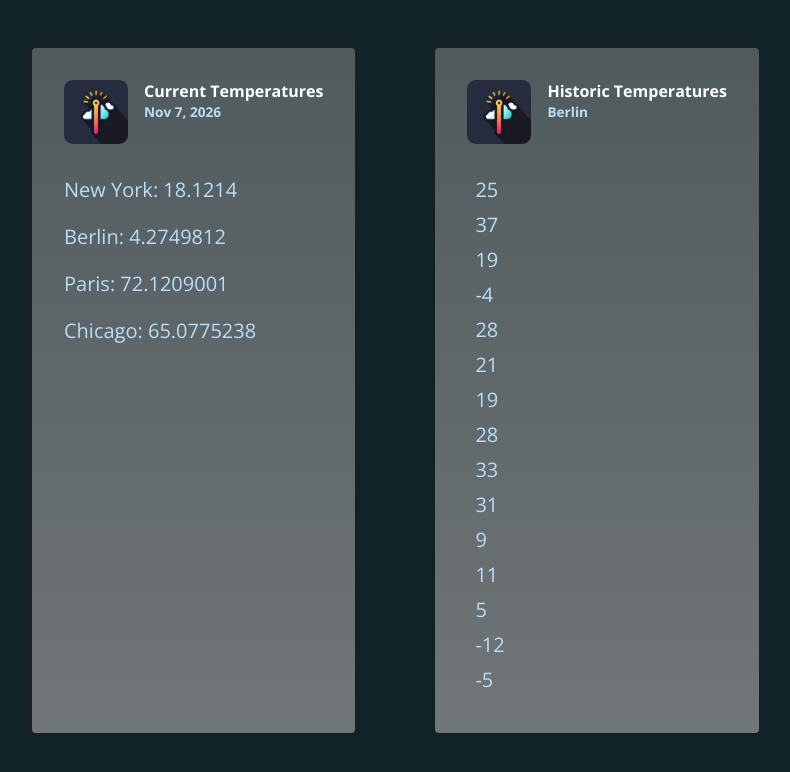
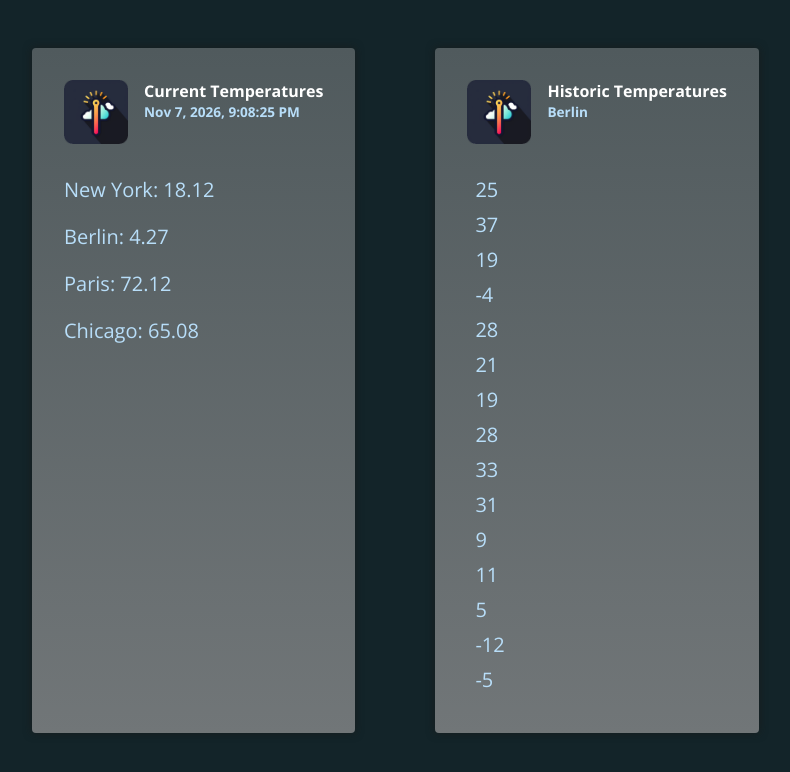
Before and after one commit to L1ndseyHerman/temperature-app, an Angular app: page / in a window 1280 px wide. Shown: the top 772 px of the page, without its empty margins (168-958 px from the left). Built offline with nearby package versions, Linux system fonts and the light colour scheme.

Commit message:
Caught up thru vid 166: More Built-in Pipes Examples

```diff
--- a/src/app/app.component.html
+++ b/src/app/app.component.html
@@ -4,13 +4,13 @@
       <img src="temp-icon.png" alt="Thermometer icon" />
       <div>
         <h2>Current Temperatures</h2>
-        <p>{{ currentDate | date }}</p>
+        <p>{{ currentDate | date: "medium" }}</p>
       </div>
     </header>
-    <p>New York: {{ currentTemperaturs.newYork }}</p>
-    <p>Berlin: {{ currentTemperaturs.berlin }}</p>
-    <p>Paris: {{ currentTemperaturs.paris }}</p>
-    <p>Chicago: {{ currentTemperaturs.chicago }}</p>
+    <p>New York: {{ currentTemperaturs.newYork | number: "1.1-2" }}</p>
+    <p>Berlin: {{ currentTemperaturs.berlin | number: "1.1-2" }}</p>
+    <p>Paris: {{ currentTemperaturs.paris | number: "1.1-2" }}</p>
+    <p>Chicago: {{ currentTemperaturs.chicago | number: "1.1-2" }}</p>
   </article>
 
   <article class="temperatures">
--- a/src/app/app.component.ts
+++ b/src/app/app.component.ts
@@ -1,11 +1,11 @@
-import { DatePipe } from '@angular/common';
+import { DatePipe, DecimalPipe } from '@angular/common';
 import { Component } from '@angular/core';
 
 @Component({
   selector: 'app-root',
   standalone: true,
   templateUrl: './app.component.html',
-  imports: [DatePipe],
+  imports: [DatePipe, DecimalPipe],
 })
 export class AppComponent {
   currentDate = new Date();
```
